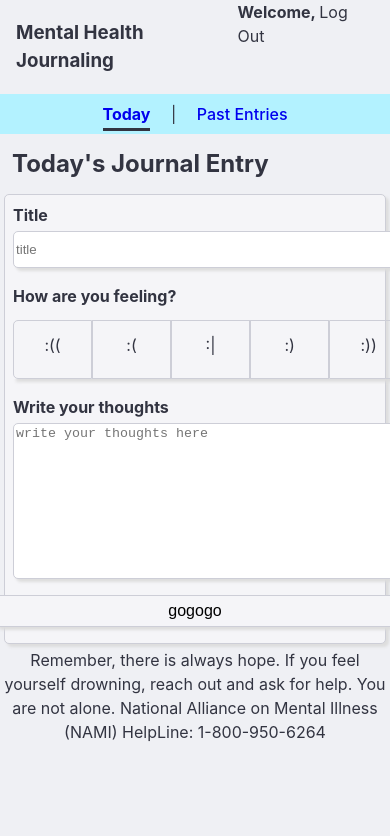
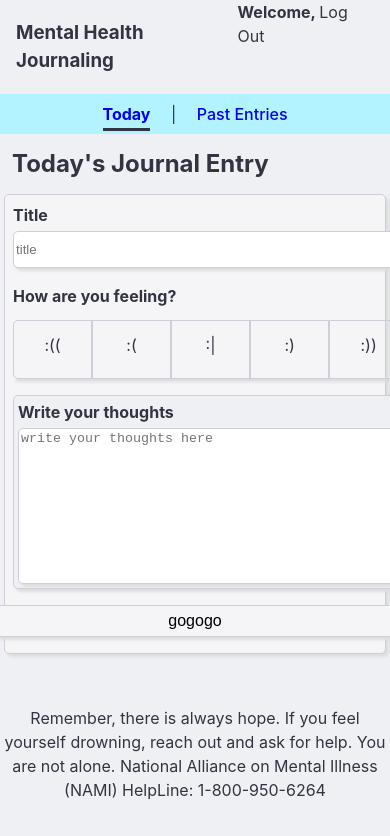
Before and after one commit to jase-d-ace/openai-ikigai-journaling, a React (Vite) app in the folder mental_health_frontend/: page / in a window 390 px wide. Shown: the top 836 px of the page. Built offline with nearby package versions, Linux system fonts and the light colour scheme; no server answers; sample sign-in values are in the browser's storage.

Commit message:
styling for historical

```diff
--- a/mental_health_frontend/src/App.css
+++ b/mental_health_frontend/src/App.css
@@ -118,8 +118,39 @@
         overflow-y: scroll;
     }
 
+    .past-entries {
+        background: #F5F5F8;
+        border: 1px solid #CDCED7;
+        box-shadow: 3px 3px 3px #DdDdDd;
+        border-radius: 5px;
+        padding: 0.5em;
 
+        h2 {
+            margin: 0;
+        }
 
+        .entries {
+            height: 45em;
+            overflow-y: scroll;
+        }
+    }
+
+    .journal-entry {
+        border: 1px solid #CDCED7;
+        box-shadow: 3px 3px 3px #DdDdDd;
+        border-radius: 5px;
+        background: #EFF0F4;
+        margin-top: 0.5em;
+        padding: 0.25em;
+        p {
+            margin-top: 0.2em;
+            margin-bottom: 0.2em;
+        }
+    }
+
+    .footer {
+        margin-top: 3em;
+    }
 }
 
 .top-bar {
```
